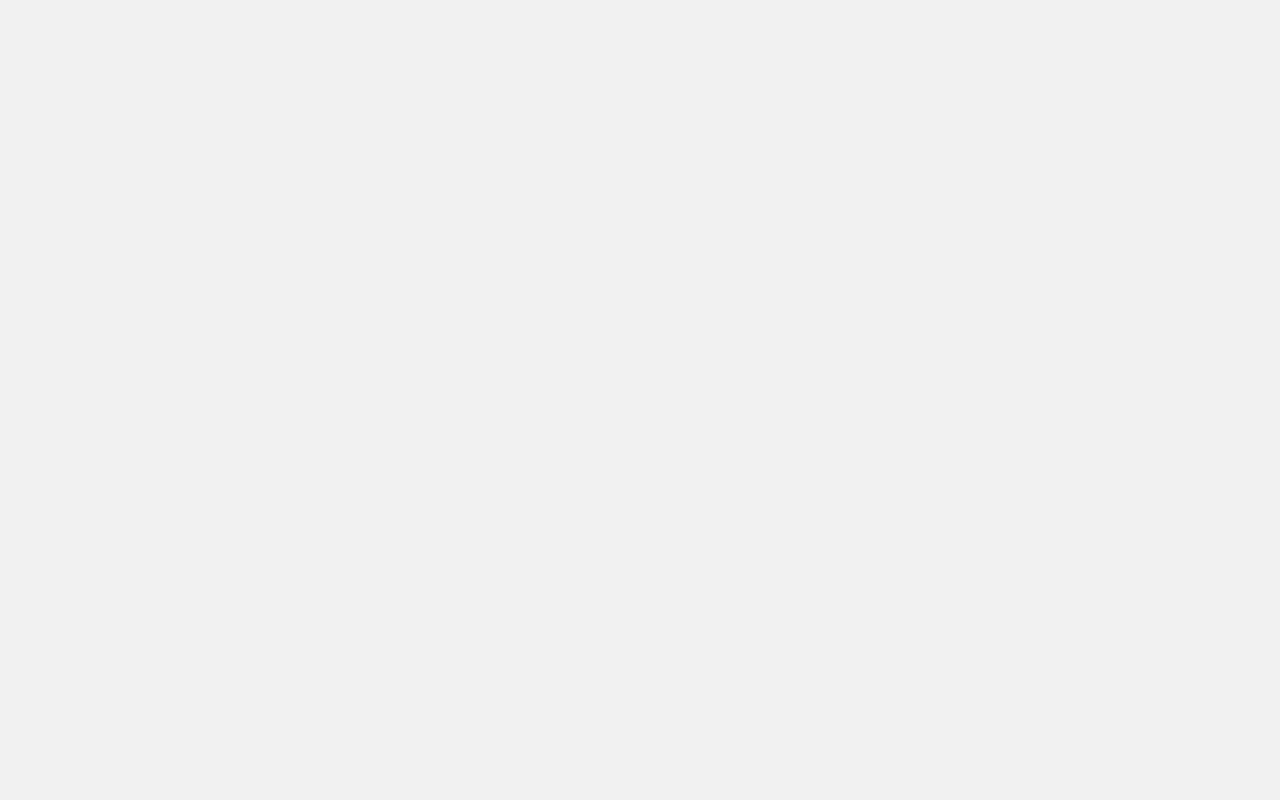
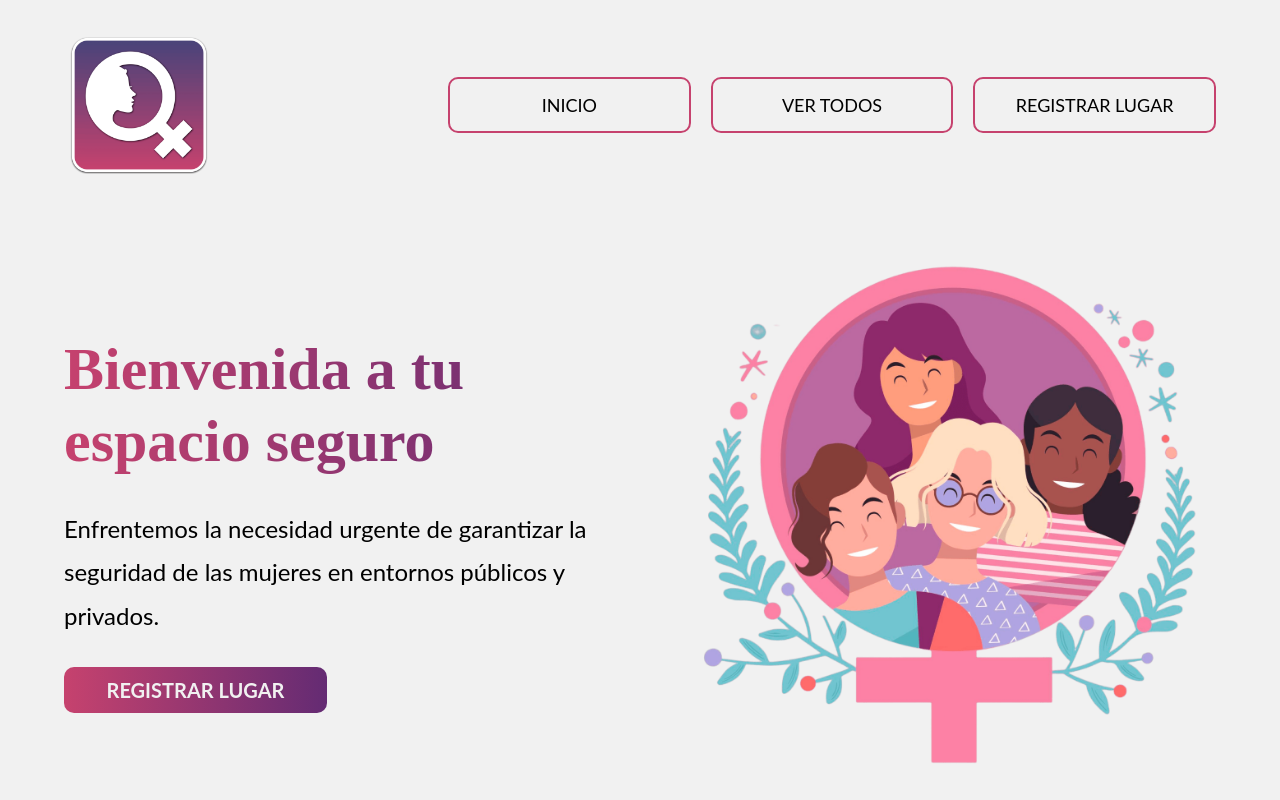
Before and after one commit to sofmagon/skills-forWomen-inTech, a React (Vite) app in the folder 03-pilotaje/: page / in a window 1280 px wide. Before the commit this address had no page. Shown: the top 800 px of the page. Built offline with nearby package versions, Linux system fonts and the light colour scheme.

Commit message:
add: improving routing & imports

```diff
--- a/03-pilotaje/src/App.jsx
+++ b/03-pilotaje/src/App.jsx
@@ -1,14 +1,19 @@
 import { BrowserRouter, Route, Routes } from 'react-router-dom'
+import Navbar from './layout/Navigation/Navbar'
+import Home from './layout/Home/Home'
+import Footer from './layout/Footer/Footer'
 
 function App() {
 
 	return (
 		<BrowserRouter>
+			<Navbar />
 			<Routes>
-				<Route />
+				<Route exact path='/' element={<Home />} />
 				<Route />
 				<Route />
 			</Routes>
+			<Footer />
 		</BrowserRouter>
 	)
 }
```
